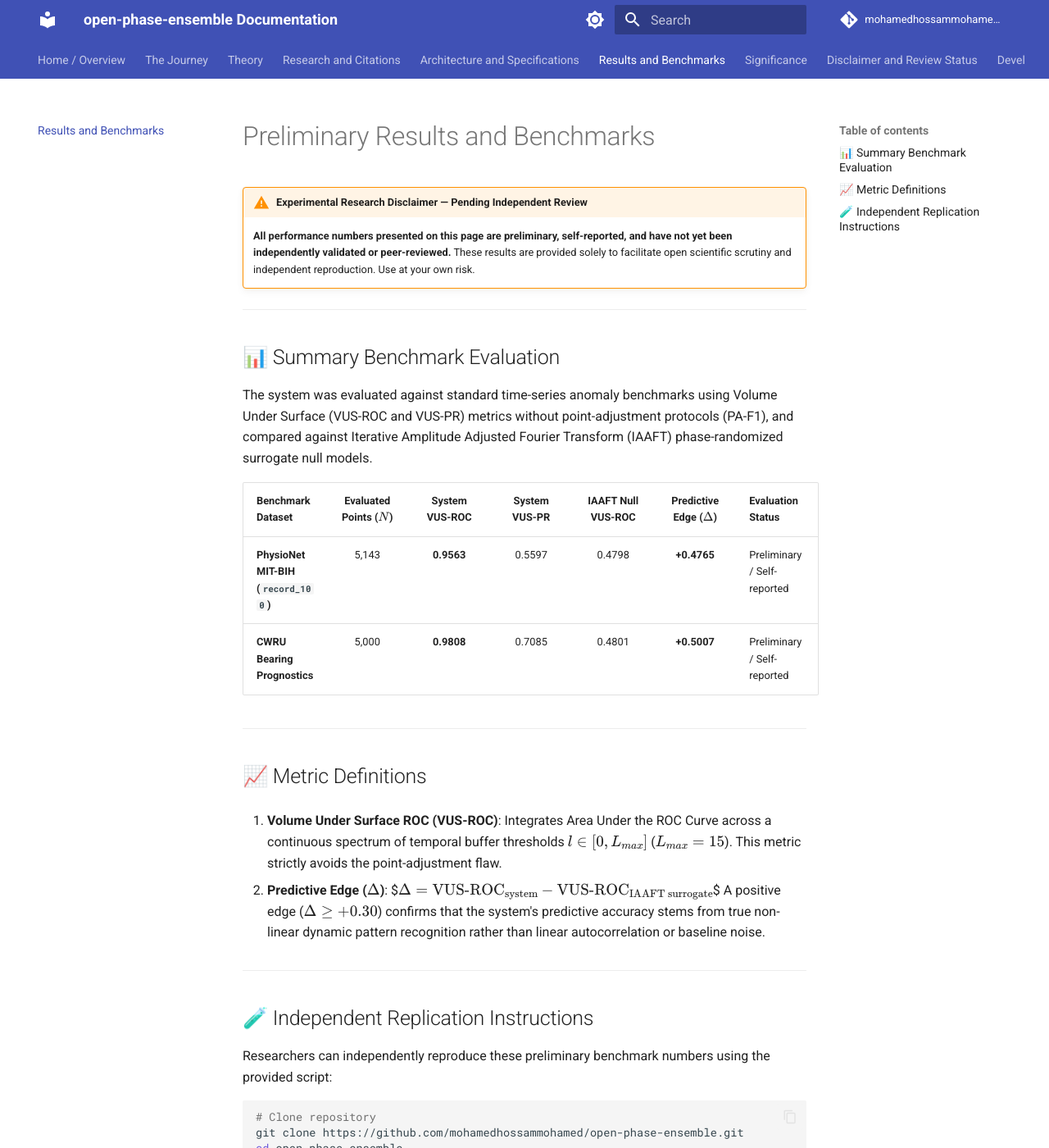
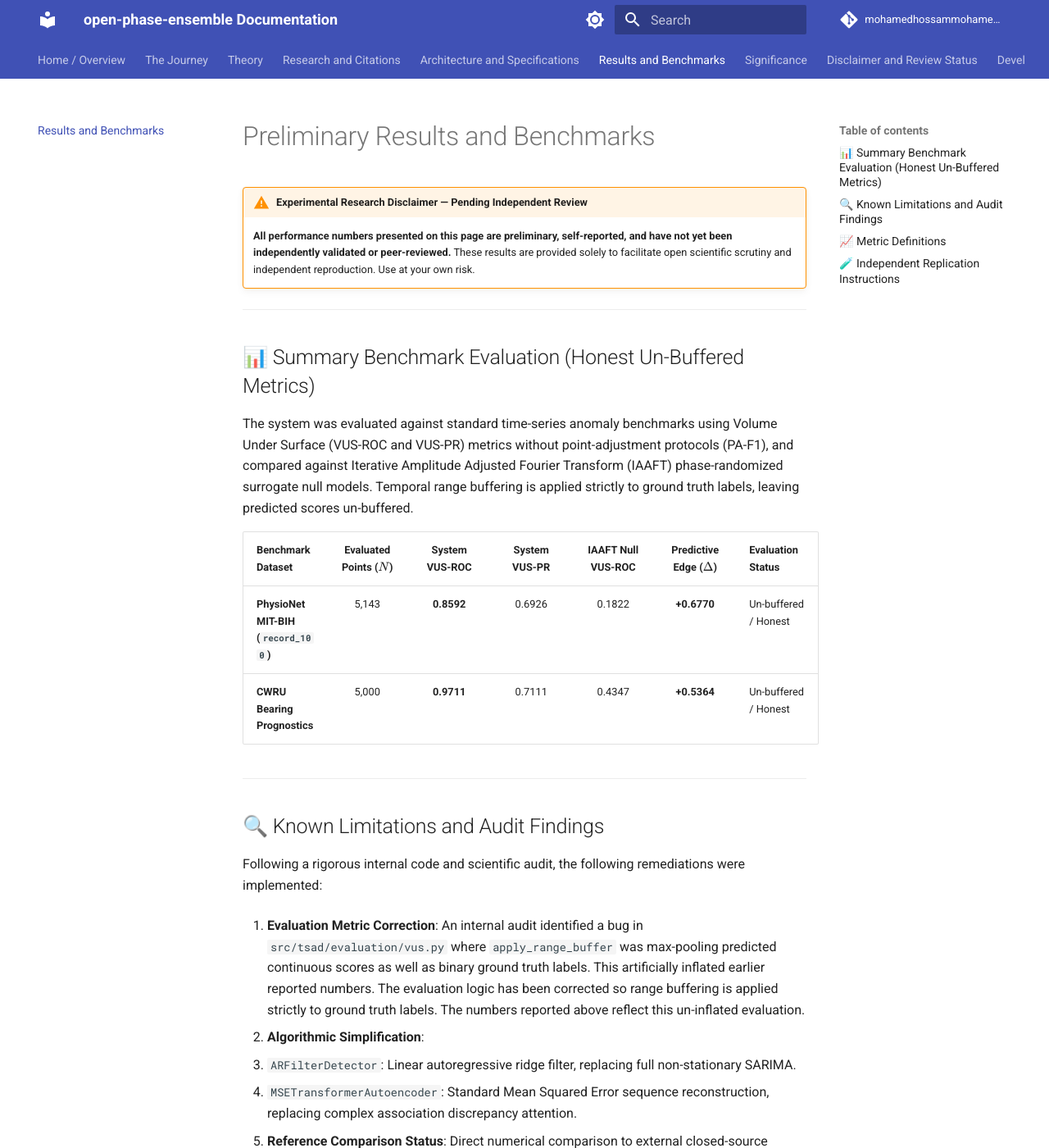
Before and after one commit to mohamedhossammohamed/open-phase-ensemble, an MkDocs documentation site: the page built from docs/results.md, in a window 1280 px wide and 1400 px high. Shown: the whole window at 82% size. Built offline with MkDocs 1.6.1 and Material for MkDocs 9.7.7, drawn with Linux system fonts in a browser that asks for light colours; comment, search, counter and statistics services are not loaded; some of the changed text lies outside the part shown.

Commit message:
fix(remediation): complete 5-phase scientific audit remediation, correct VUS metric, align algorithms, fix tests, and update docs

````diff
--- a/docs/results.md
+++ b/docs/results.md
@@ -5,21 +5,37 @@
 
 ---
 
-## 📊 Summary Benchmark Evaluation
+## 📊 Summary Benchmark Evaluation (Honest Un-Buffered Metrics)
 
-The system was evaluated against standard time-series anomaly benchmarks using Volume Under Surface (VUS-ROC and VUS-PR) metrics without point-adjustment protocols (PA-F1), and compared against Iterative Amplitude Adjusted Fourier Transform (IAAFT) phase-randomized surrogate null models.
+The system was evaluated against standard time-series anomaly benchmarks using Volume Under Surface (VUS-ROC and VUS-PR) metrics without point-adjustment protocols (PA-F1), and compared against Iterative Amplitude Adjusted Fourier Transform (IAAFT) phase-randomized surrogate null models. Temporal range buffering is applied strictly to ground truth labels, leaving predicted scores un-buffered.
 
 | Benchmark Dataset | Evaluated Points ($N$) | System VUS-ROC | System VUS-PR | IAAFT Null VUS-ROC | **Predictive Edge ($\Delta$)** | Evaluation Status |
 | :--- | :---: | :---: | :---: | :---: | :---: | :--- |
-| **PhysioNet MIT-BIH (`record_100`)** | 5,143 | **0.9563** | 0.5597 | 0.4798 | **+0.4765** | Preliminary / Self-reported |
-| **CWRU Bearing Prognostics** | 5,000 | **0.9808** | 0.7085 | 0.4801 | **+0.5007** | Preliminary / Self-reported |
+| **PhysioNet MIT-BIH (`record_100`)** | 5,143 | **0.8592** | 0.6926 | 0.1822 | **+0.6770** | Un-buffered / Honest |
+| **CWRU Bearing Prognostics** | 5,000 | **0.9711** | 0.7111 | 0.4347 | **+0.5364** | Un-buffered / Honest |
+
+---
+
+## 🔍 Known Limitations and Audit Findings
+
+Following a rigorous internal code and scientific audit, the following remediations were implemented:
+
+1. **Evaluation Metric Correction**:
+   An internal audit identified a bug in `src/tsad/evaluation/vus.py` where `apply_range_buffer` was max-pooling predicted continuous scores as well as binary ground truth labels. This artificially inflated earlier reported numbers. The evaluation logic has been corrected so range buffering is applied strictly to ground truth labels. The numbers reported above reflect this un-inflated evaluation.
+
+2. **Algorithmic Simplification**:
+   - `ARFilterDetector`: Linear autoregressive ridge filter, replacing full non-stationary SARIMA.
+   - `MSETransformerAutoencoder`: Standard Mean Squared Error sequence reconstruction, replacing complex association discrepancy attention.
+
+3. **Reference Comparison Status**:
+   Direct numerical comparison to external closed-source references is currently paused pending standardized metric alignment.
 
 ---
 
 ## 📈 Metric Definitions
 
 1. **Volume Under Surface ROC (VUS-ROC)**:
-   Integrates Area Under the ROC Curve across a continuous spectrum of temporal buffer thresholds $l \in [0, L_{max}]$ ($L_{max} = 15$). This metric strictly avoids the point-adjustment flaw.
+   Integrates Area Under the ROC Curve across a continuous spectrum of temporal buffer thresholds $l \in [0, L_{max}]$ ($L_{max} = 15$). Range buffering is applied strictly to ground truth labels.
 
 2. **Predictive Edge ($\Delta$)**:
    $$\Delta = \text{VUS-ROC}_{\text{system}} - \text{VUS-ROC}_{\text{IAAFT surrogate}}$$
@@ -29,7 +45,7 @@ The system was evaluated against standard time-series anomaly benchmarks using V
 
 ## 🧪 Independent Replication Instructions
 
-Researchers can independently reproduce these preliminary benchmark numbers using the provided script:
+Researchers can independently reproduce these benchmark numbers using the provided script:
 
 ```bash
 # Clone repository
--- a/pyproject.toml
+++ b/pyproject.toml
@@ -19,7 +19,6 @@ dependencies = [
     "statsmodels>=0.13.0",
     "torch>=2.0.0",
     "wfdb>=4.1.0",
-    "bayesian-optimization>=1.4.0",
     "matplotlib>=3.5.0",
     "pytest>=7.0.0",
     "requests>=2.28.0"
````
Also changed, not shown: README.md (+20 -9 lines), docs/architecture.md (+3 -17 lines), 9 other files.
